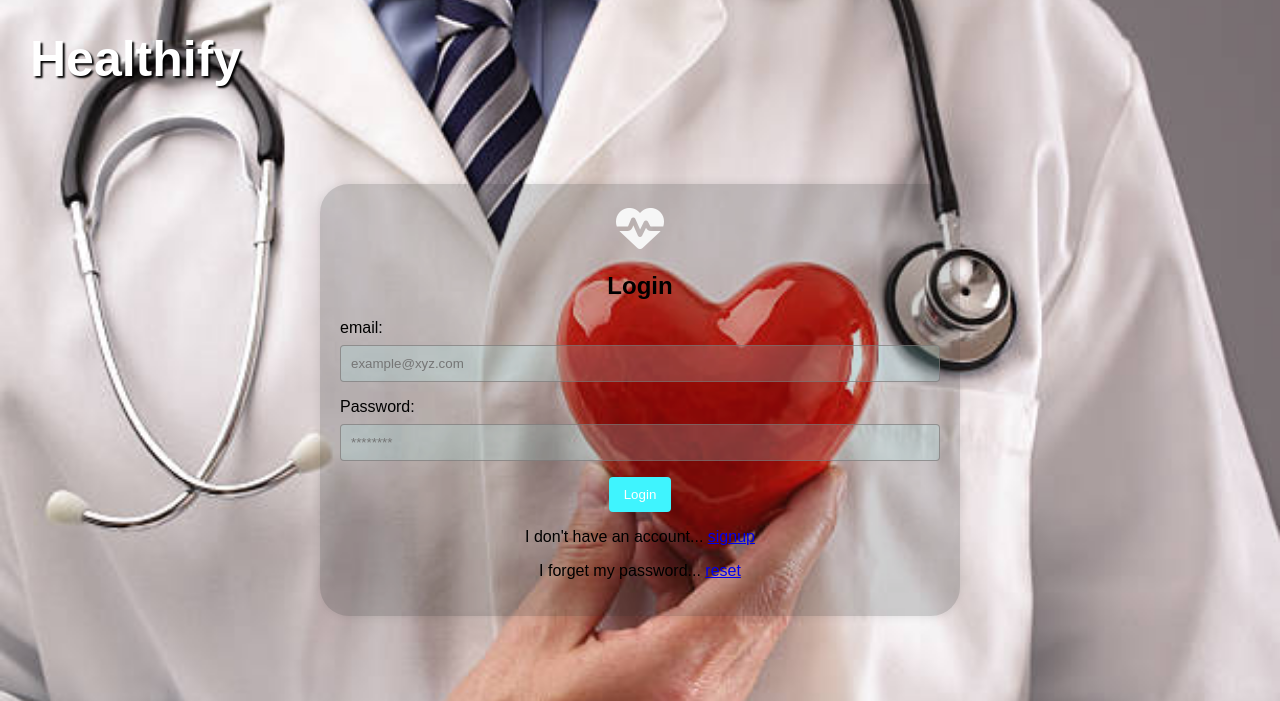
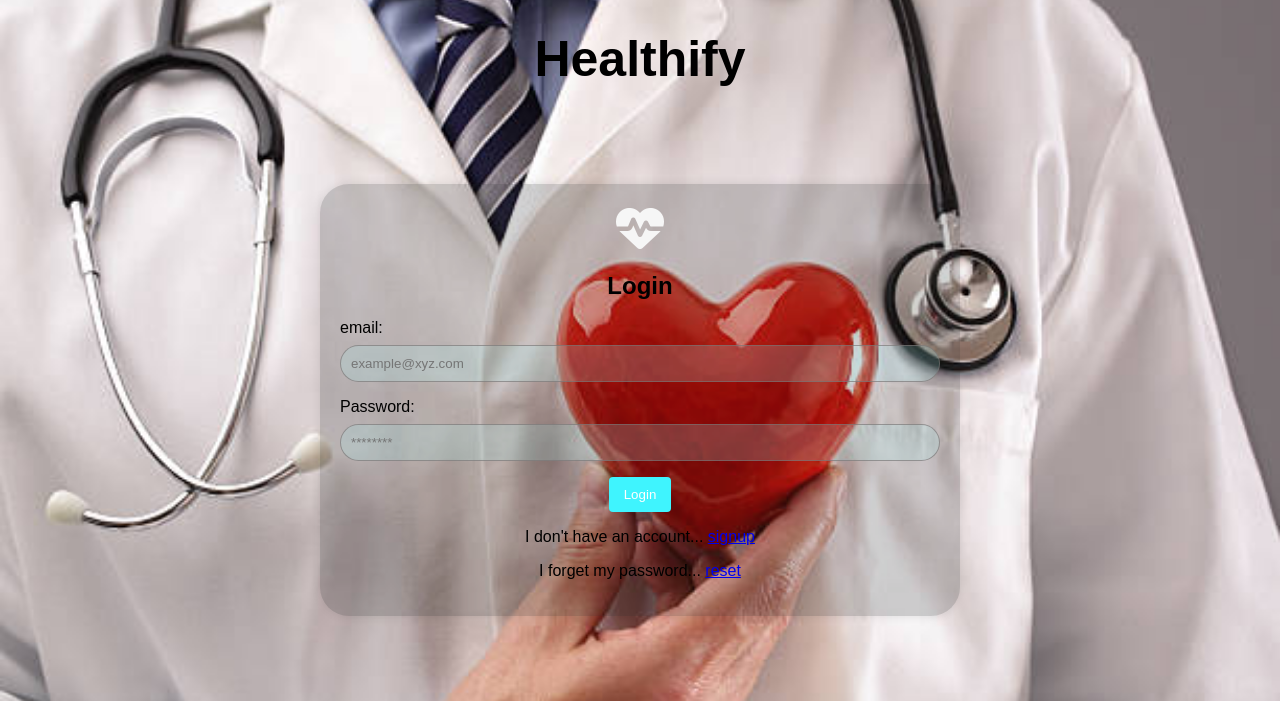
Before and after one commit to vills25/Assesssment-Helthify, a Django app: page / in a window 1280 px wide. Shown: the top 701 px of the page. Run offline with Django 5.2, Linux system fonts and the light colour scheme.

Commit message:
bug fixed

```diff
--- a/master/templates/home.html
+++ b/master/templates/home.html
@@ -59,8 +59,6 @@ button:hover, a:hover {
 
 
 <h1>Welcome to Healthify</h1>
-
-
 
 <h1>Welcome to Healthify: Empowering Your Wellness Journey</h1>
 
--- a/master/templates/login.html
+++ b/master/templates/login.html
@@ -3,16 +3,20 @@
 <!DOCTYPE html>
 <html lang="en">
   <head>
-    <meta charset="UTF-8">
-    <meta name="viewport" content="width=device-width, initial-scale=1.0">
+    <meta charset="UTF-8" />
+    <meta name="viewport" content="width=device-width, initial-scale=1.0" />
     <title>Halthify | Login</title>
-    <link rel="stylesheet" href="https://cdnjs.cloudflare.com/ajax/libs/font-awesome/6.5.1/css/all.min.css" crossorigin="anonymous">
+    <link
+      rel="stylesheet"
+      href="https://cdnjs.cloudflare.com/ajax/libs/font-awesome/6.5.1/css/all.min.css"
+      crossorigin="anonymous"
+    />
 
     <style>
       body {
         font-family: Arial, sans-serif;
         background-image: url("{% static '\images\loginpage.jpg' %}");
-    background-size: cover;  /* This makes the background image cover the entire screen */
+        background-size: cover;
         background-position: center;
         margin: 0;
         padding: 0;
@@ -36,11 +37,10 @@ body {
       h1 {
         position: absolute;
         top: 0;
-            left: 0;
+        left: awesome/6.5.1/css/all.min.css0px;
         margin: 30px;
-            color: white;
+        color: black;
         font-size: 50px;
-            text-shadow: 2px 2px 2px #000;
       }
 
       .message-container {
@@ -87,7 +87,7 @@ body {
         margin-bottom: 16px;
         box-sizing: border-box;
         border: 1px solid #787272a6;
-            border-radius: 4px;
+        border-radius: 50px;
       }
 
       button {
```
Also changed, not shown: other parts of master/templates/login.html (+47 -23 lines), 1 other file. Lines whose indentation alone changed are shown as unchanged.
